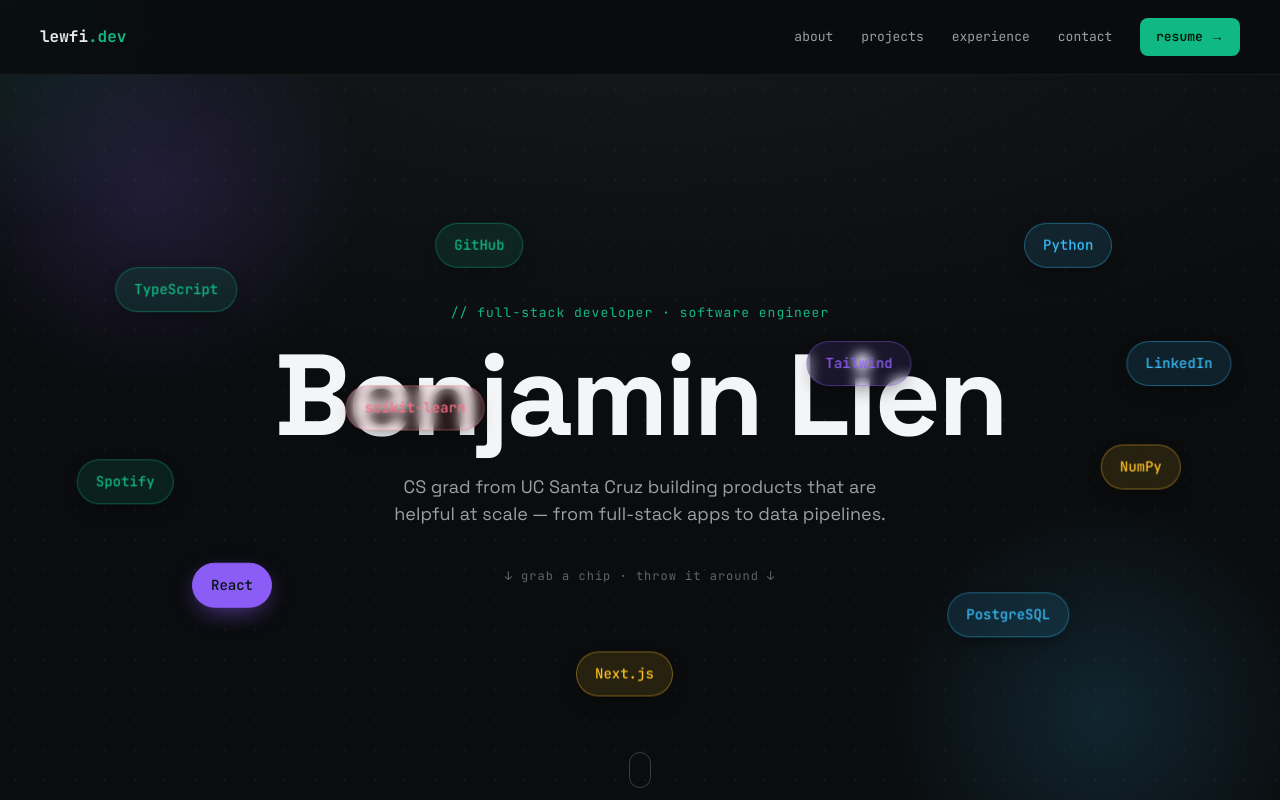
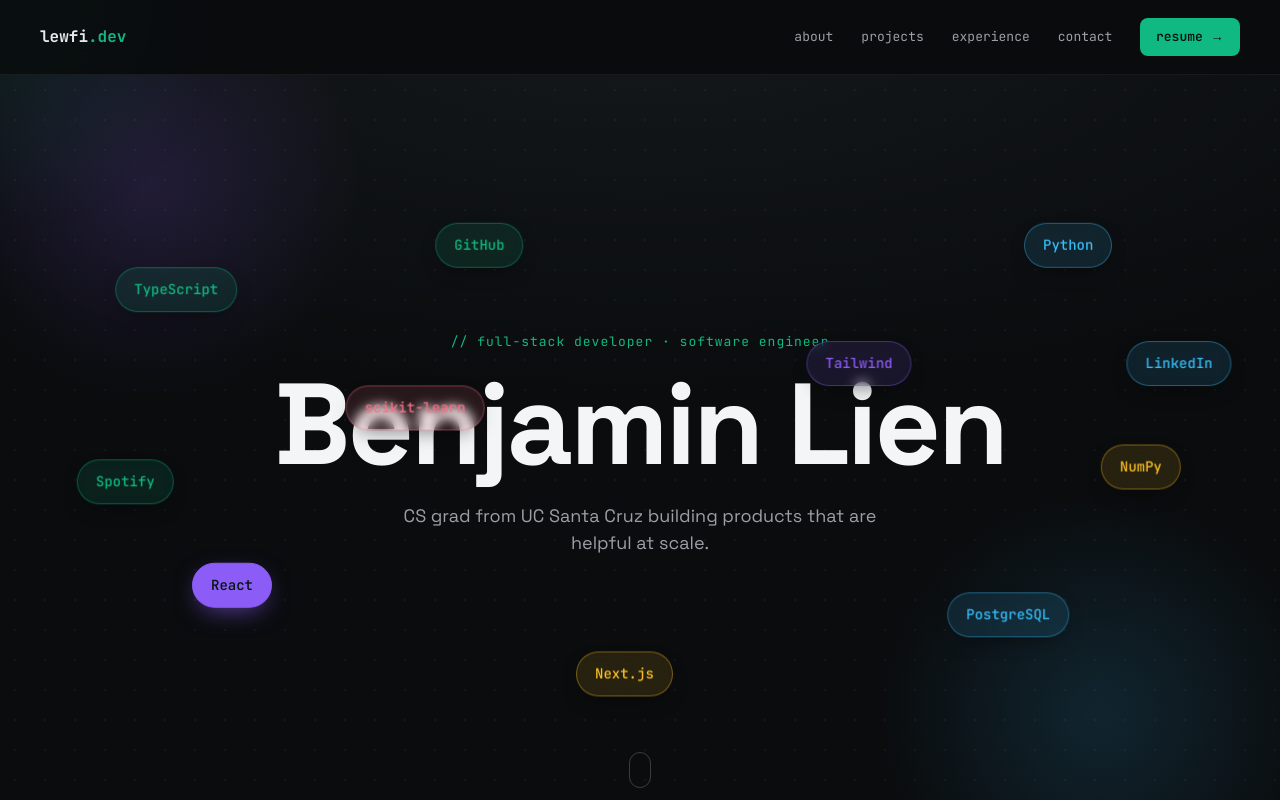
Before and after one commit to lewfi/lewfi-dev, a Next.js app: page / in a window 1280 px wide. Shown: the top 800 px of the page. Built offline with nearby package versions, Linux system fonts and the light colour scheme.

Commit message:
edit title screen

```diff
--- a/components/Hero.tsx
+++ b/components/Hero.tsx
@@ -62,11 +62,8 @@
           fontSize: "clamp(15px, 1.5vw, 18px)", color: "#9aa0a6",
           margin: "24px 0 0", maxWidth: "520px", lineHeight: "1.5",
         }}>
-          CS grad from UC Santa Cruz building products that are helpful at scale — from full-stack apps to data pipelines.
+          CS grad from UC Santa Cruz building products that are helpful at scale.
         </p>
-        <div style={{ ...MONO, fontSize: "12px", color: "#5f656b", marginTop: "40px", letterSpacing: "1px" }}>
-          ↓ grab a chip · throw it around ↓
-        </div>
       </div>
 
       {/* Draggable physics chips */}
```
